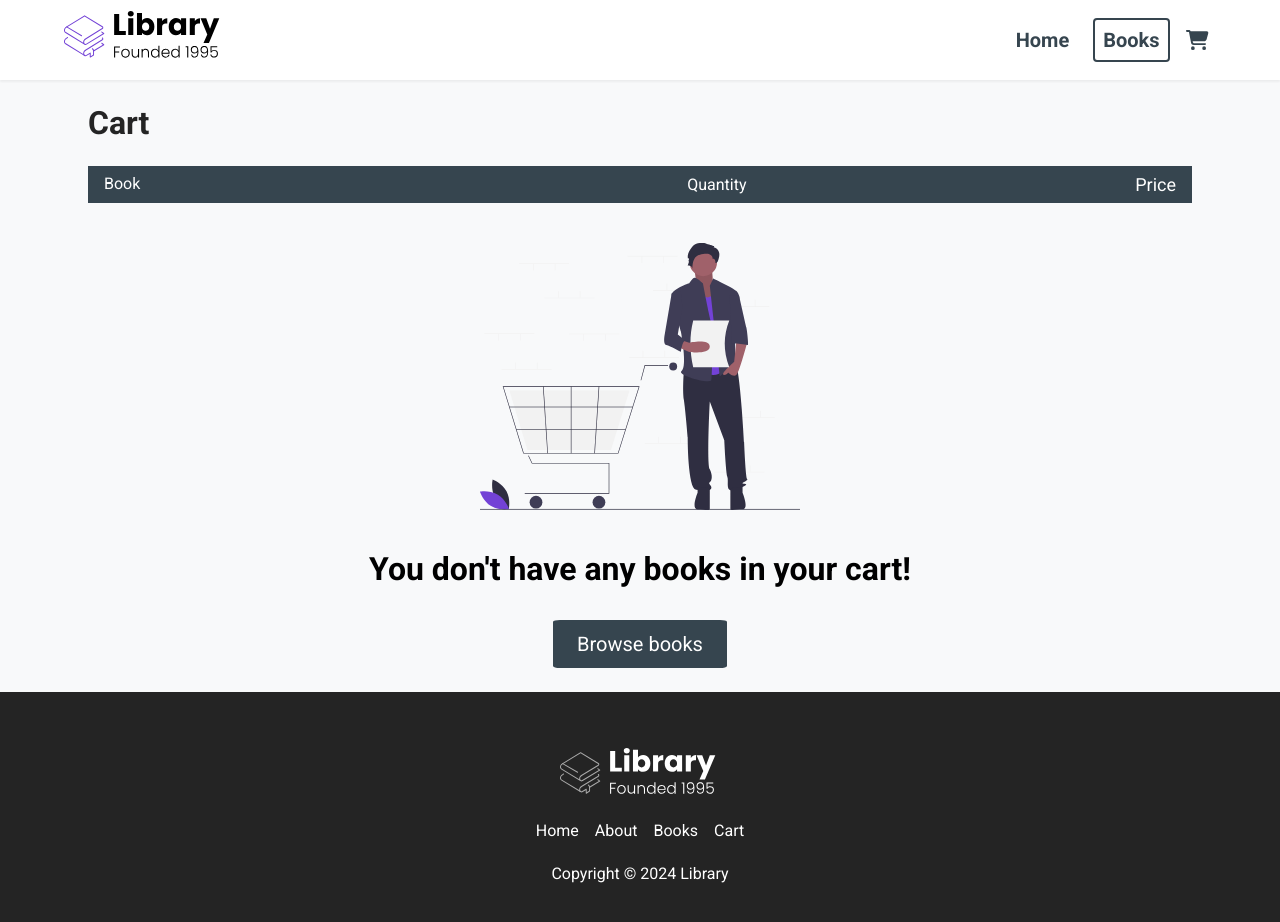
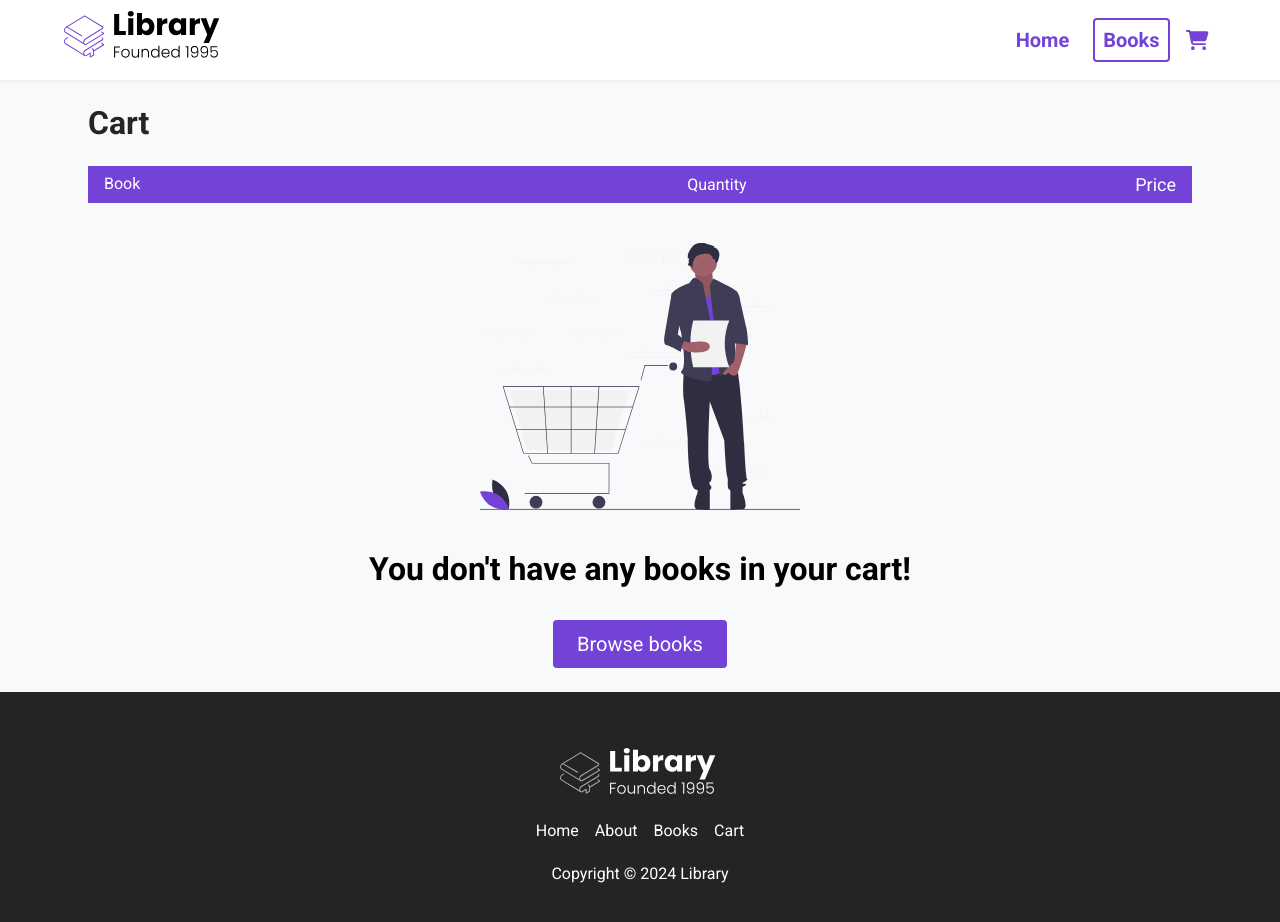
Before and after one commit to Antrikas/Library-react-app, a React (Create React App) app: page /cart in a window 1280 px wide. Shown: the top 922 px of the page. Built offline with nearby package versions, Linux system fonts and the light colour scheme.

Commit message:
Update index.css

```diff
--- a/src/index.css
+++ b/src/index.css
@@ -58,7 +58,7 @@ li {
 
 h1 {
   font-size: 56px;
-  color: #36454F;
+  color: #7342d6;
   margin-bottom: 24px;
   text-align: center;
 }
@@ -76,22 +76,18 @@ button {
 button:active {
   transform: translateY(1px);
 }
-.nav__btns{
-  display: flex;
-  gap: 16px;
-}
 
 .btn {
-  background-color: #36454F;
+  background-color: #7342d6;
   color: white;
   padding: 12px 24px;
   font-size: 20px;
-  border-radius: 4%;
+  border-radius: 4px;
   border: none;
 }
 
-.orange {
-  color: #fba553;
+.purple {
+  color: #7342d6;
 }
 
 .logo {
@@ -113,7 +109,7 @@ button:active {
   font-size: 20px;
   font-weight: bold;
   padding: 8px;
-  color: #36454F;
+  color: #7342d6;
 }
 
 .nav__list {
@@ -128,7 +124,7 @@ button:active {
 }
 
 .nav__link--primary {
-  border: 2px solid #36454F;
+  border: 2px solid #7342d6;
   border-radius: 4px;
 }
 
@@ -140,7 +136,7 @@ button:active {
   display: flex;
   align-items: center;
   justify-content: center;
-  color: #36454F;
+  color: #7342d6;
   font-size: 20px;
   position: relative;
   margin-left: 8px;
@@ -166,7 +162,7 @@ button:active {
   background-color: transparent;
   font-size: 32px;
   border: none;
-  color: #36454F;
+  color: #7342d6;
   display: none;
 }
 
@@ -229,7 +225,7 @@ LANDING
 */
 
 #landing {
-  background-color: rgb(255, 255, 255)
+  background-color: rgba(115, 66, 214, 0.1)
 }
 
 header {
@@ -341,8 +337,8 @@ HIGHLIGHTS
 }
 
 .highlight__img {
-  border: 2px solid #36454F;
-  color: #36454F;
+  border: 2px solid #7342d65d;
+  color: #7342d6;
   width: 100px;
   height: 100px;
   display: flex;
@@ -367,7 +363,7 @@ FEATURES
 
 #features {
   padding-top: 8vw;
-  background-color: rgba(0, 0, 0, 0.1);
+  background-color: rgba(115, 66, 214, 0.1);
 }
 
 .books {
@@ -544,7 +540,7 @@ select {
   justify-content: center;
   padding-top: 60px;
   font-size: 60px;
-  color: #36454F;
+  color: #7342d6;
 }
 
 .fa-spinner {
@@ -652,7 +648,7 @@ select {
 */
 
 .cart__header {
-  background-color: #36454F;
+  background-color: #7342d6;
   margin: 0 24px;
   padding: 8px 16px;
   color: white;
@@ -745,7 +741,7 @@ select {
 }
 
 .total__sub-total {
-  border-top: 2px solid #36454F;
+  border-top: 2px solid #7342d6;
   padding-top: 24px;
 }
 
```
